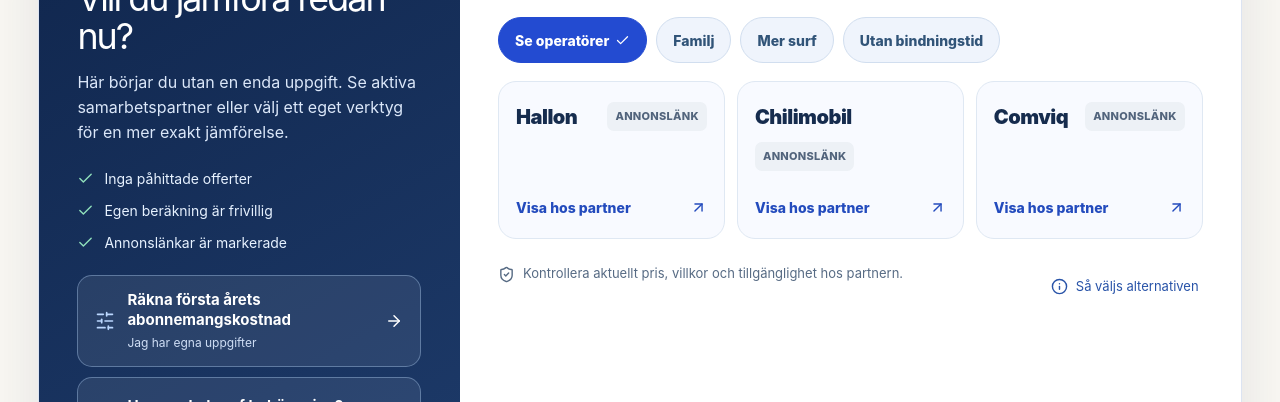
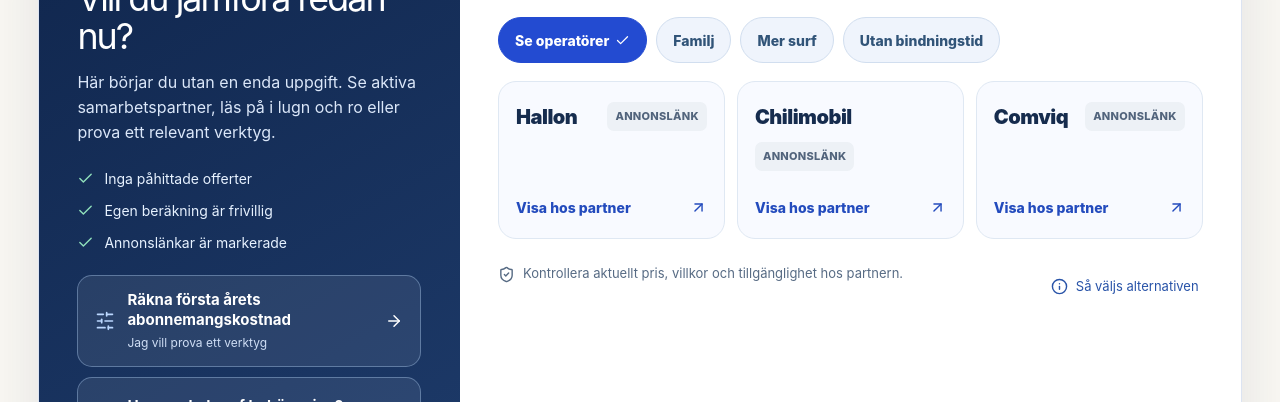
Before and after one commit to arvidlandin-cpu/sankkostnaden, a Next.js app: page /mobil in a window 1280 px wide. Shown: the part 818-1220 px from the top of the page. Built offline with nearby package versions, Linux system fonts and the light colour scheme.

Commit message:
Correct insurance guide vs interactive tool semantics in the unified journey

```diff
--- a/components/V10Experience.tsx
+++ b/components/V10Experience.tsx
@@ -24,7 +24,7 @@ const tracks:Track[]=[
   {id:'data',label:'Mer surf',intent:'data',why:'Välj efter hur mycket mobildata du faktiskt använder.'},
   {id:'flex',label:'Utan bindningstid',intent:'no-binding',why:'Kontrollera bindningstid och uppsägningsvillkor innan du byter.'}
  ]},
- {id:'forsakring',name:'Försäkring',question:'Vad vill du försäkra?',subtitle:'Skydd, självrisk och villkor',hint:'Jämför lika omfattning och självrisk – inte bara premie.',href:'/forsakring/',guideHref:'/forsakring/hemforsakring-skyddskoll/',guideText:'Kontrollera mitt försäkringsskydd',toolHref:'/forsakring/hemforsakring-bostadsratt/',toolText:'Fördjupa dig i bostadsrättsskydd',icon:HeartHandshake,accent:'rose',filters:[
+ {id:'forsakring',name:'Försäkring',question:'Vad vill du försäkra?',subtitle:'Skydd, självrisk och villkor',hint:'Jämför lika omfattning och självrisk – inte bara premie.',href:'/forsakring/',guideHref:'/forsakring/jamfor-hemforsakring/',guideText:'Så jämför du skydd och självrisk',toolHref:'/forsakring/hemforsakring-skyddskoll/',toolText:'Gör skyddskollen för ditt hem',icon:HeartHandshake,accent:'rose',filters:[
   {id:'home',label:'Hem',intent:'home',why:'Välj hemförsäkring efter boendeform och rätt skyddsnivå.'},
   {id:'pet',label:'Djur',intent:'pet',why:'Jämför ersättningstak, självrisken och undantag.'},
   {id:'travel',label:'Resa',intent:'travel',why:'Kontrollera reseskydd, självrisk och vilka situationer som omfattas.'}
@@ -106,7 +106,7 @@ export function V10Experience(){
        <div><span className={s.routesEyebrow}>MER PRECISION NÄR DU VILL</span><strong>Vill du förstå eller räkna först?</strong></div>
        <div className={s.routeLinks}>
         <Link data-testid='v11-route-guide' href={track.guideHref}><Compass size={18}/><span>{track.guideText}<small>Hjälp utan prisuppgifter</small></span><ArrowRight size={17}/></Link>
-        <Link data-testid='v11-route-tool' href={track.toolHref}><SlidersHorizontal size={18}/><span>{track.toolText}<small>Frivillig fördjupning med egna uppgifter</small></span><ArrowRight size={17}/></Link>
+        <Link data-testid='v11-route-tool' href={track.toolHref}><SlidersHorizontal size={18}/><span>{track.toolText}<small>Frivilligt verktyg eller beräkning</small></span><ArrowRight size={17}/></Link>
        </div>
       </div>
       <div className={s.whyBlock}><button type='button' aria-expanded={showReason} onClick={()=>setShowReason(v=>!v)}><Info size={16}/> Varför visas dessa alternativ? <ChevronDown size={16}/></button>{showReason&&<p>{choice.why} Urvalet omfattar bara våra aktiva partners, inte hela marknaden. Det är inte en prisranking.</p>}</div>
@@ -143,7 +143,7 @@ export function V10CategoryFastLane({category}:{category:JourneyCategory}){
    <div className={s.laneHeader}>
     <span className={s.laneKicker}><Sparkles size={17}/> DIN VÄG VIDARE</span>
     <h2>Vill du jämföra redan nu?</h2>
-    <p>Här börjar du utan en enda uppgift. Se aktiva samarbetspartner eller välj ett eget verktyg för en mer exakt jämförelse.</p>
+    <p>Här börjar du utan en enda uppgift. Se aktiva samarbetspartner, läs på i lugn och ro eller prova ett relevant verktyg.</p>
    </div>
    <div className={s.laneDecision}>
     <span><Check size={17}/> Inga påhittade offerter</span>
@@ -151,7 +151,7 @@ export function V10CategoryFastLane({category}:{category:JourneyCategory}){
     <span><Check size={17}/> Annonslänkar är markerade</span>
    </div>
    <div className={s.laneExplore} aria-label='Välj hjälp eller egna beräkningar'>
-    <Link data-testid='v11-lane-tool' href={track.toolHref}><SlidersHorizontal size={20}/><span><strong>{track.toolText}</strong><small>Jag har egna uppgifter</small></span><ArrowRight size={18}/></Link>
+    <Link data-testid='v11-lane-tool' href={track.toolHref}><SlidersHorizontal size={20}/><span><strong>{track.toolText}</strong><small>Jag vill prova ett verktyg</small></span><ArrowRight size={18}/></Link>
     <Link data-testid='v11-lane-guide' href={track.guideHref}><Compass size={20}/><span><strong>{track.guideText}</strong><small>Jag vill förstå först</small></span><ArrowRight size={18}/></Link>
    </div>
   </div>
```
Also changed, not shown: 1 other file (tests, documents, lock files or other folders).
